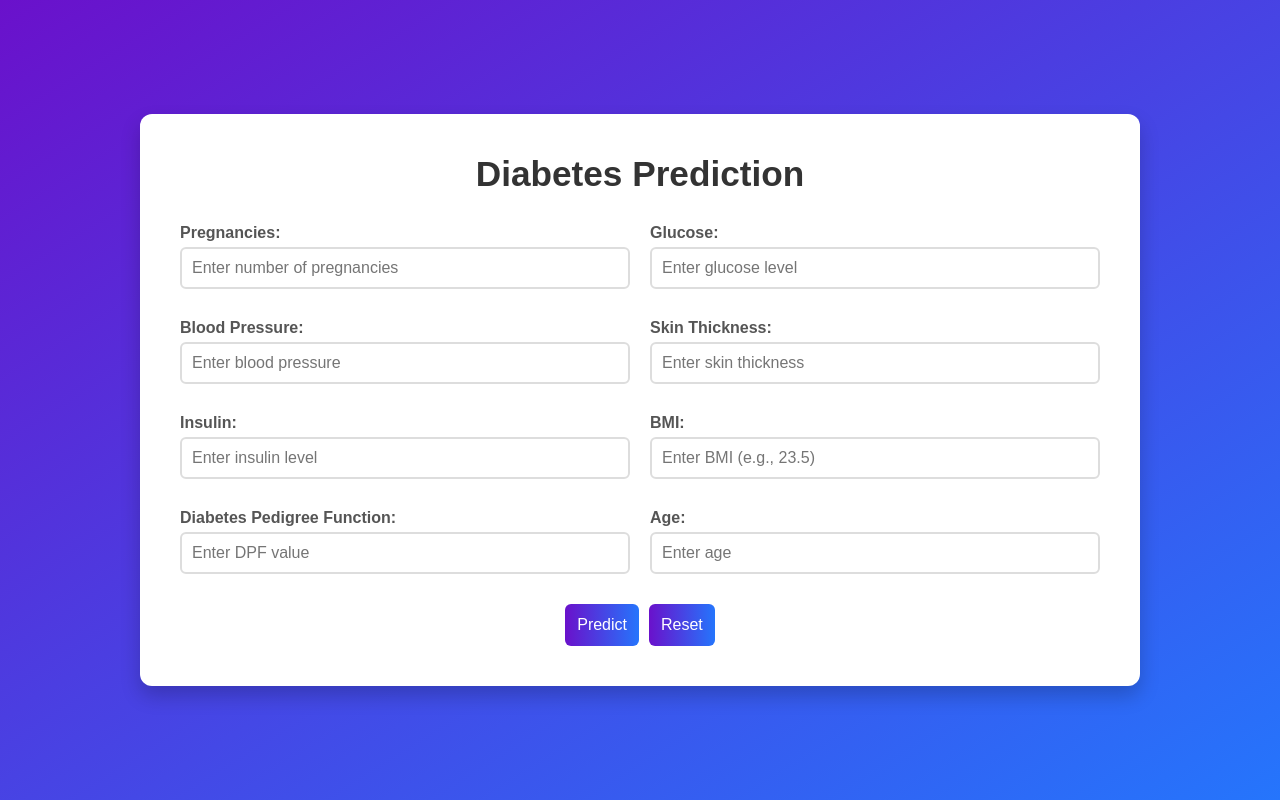
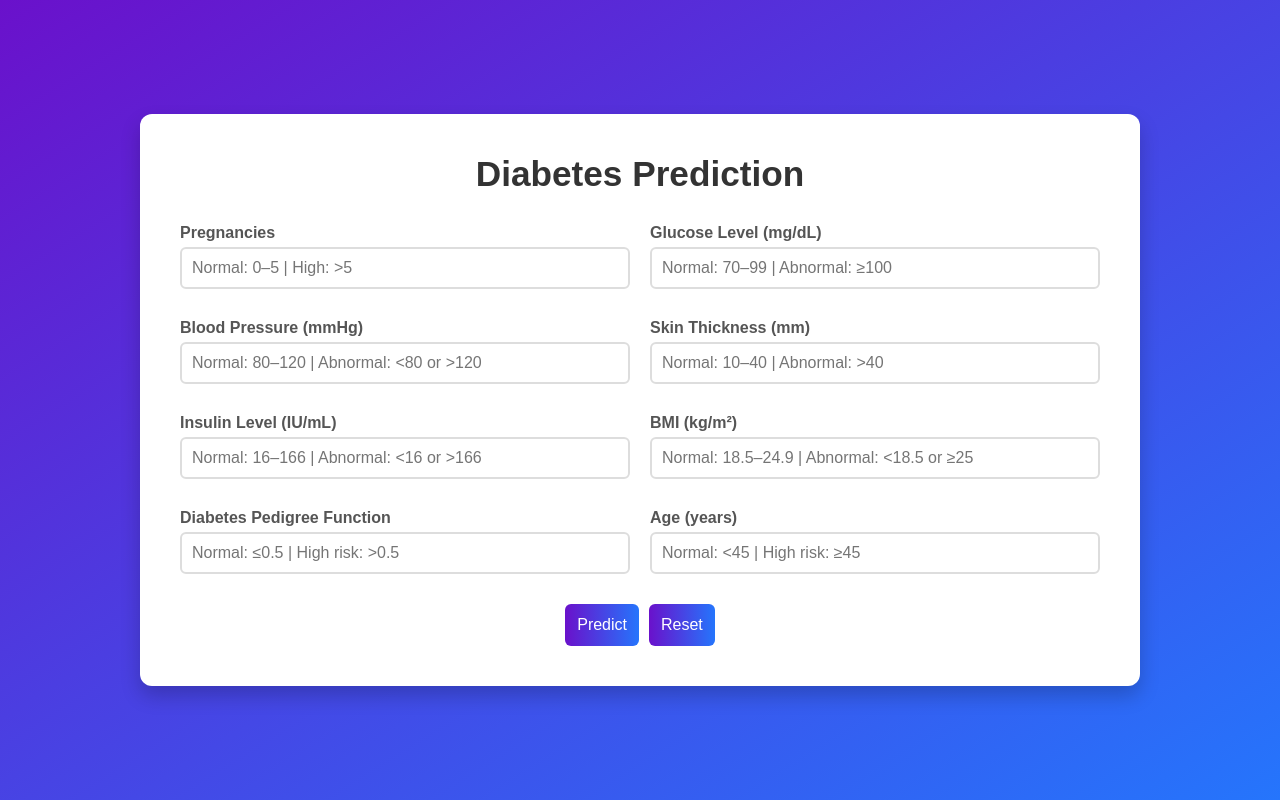
Before and after one commit to PatilShreya22/diabetes-prediction-app, a Flask app: page /prediction in a window 1280 px wide. Run offline with Flask 3, Linux system fonts and the light colour scheme; parts of the project's set-up code (start-up, migrations or seed data) failed here and were passed over.

Commit message:
Added some placeholders

```diff
--- a/templates/prediction.html
+++ b/templates/prediction.html
@@ -1,12 +1,15 @@
 <!DOCTYPE html>
 <html lang="en">
     <head>
-    <meta charset="UTF-8">
-    <meta name="viewport" content="width=device-width, initial-scale=1.0">
+        <meta charset="UTF-8" />
+        <meta name="viewport" content="width=device-width, initial-scale=1.0" />
         <title>Diabetes Prediction</title>
         <style>
             /* Reset some styles */
-        body, h1, p, label {
+            body,
+            h1,
+            p,
+            label {
                 margin: 0;
                 padding: 0;
                 box-sizing: border-box;
@@ -37,8 +40,14 @@
             }
 
             @keyframes fadeIn {
-            from { opacity: 0; transform: translateY(-20px); }
-            to { opacity: 1; transform: translateY(0); }
+                from {
+                    opacity: 0;
+                    transform: translateY(-20px);
+                }
+                to {
+                    opacity: 1;
+                    transform: translateY(0);
+                }
             }
 
             h1 {
@@ -69,7 +78,8 @@
                 font-weight: 600;
             }
 
-        input[type="number"], input[type="text"] {
+            input[type='number'],
+            input[type='text'] {
                 padding: 10px;
                 border: 2px solid #ddd;
                 border-radius: 6px;
@@ -145,12 +155,12 @@
                 color: #555;
                 font-weight: bold;
             }
-
-
         </style>
         <!-- FontAwesome Icons (for precaution list) -->
-    <link rel="stylesheet" href="https://cdnjs.cloudflare.com/ajax/libs/font-awesome/5.15.3/css/all.min.css">
-
+        <link
+            rel="stylesheet"
+            href="https://cdnjs.cloudflare.com/ajax/libs/font-awesome/5.15.3/css/all.min.css"
+        />
     </head>
     <body>
         <div class="container">
@@ -158,36 +168,93 @@
             <form id="prediction-form" method="POST">
                 <div class="form-container">
                     <div class="form-group">
-                    <label for="pregnancies">Pregnancies:</label>
-                    <input type="number" name="pregnancies" placeholder="Enter number of pregnancies" required>
+                        <label for="pregnancies">Pregnancies</label>
+                        <input
+                            type="number"
+                            id="pregnancies"
+                            name="pregnancies"
+                            placeholder="Normal: 0–5 | High: >5"
+                            required
+                        />
                     </div>
+
                     <div class="form-group">
-                    <label for="glucose">Glucose:</label>
-                    <input type="number" name="glucose" placeholder="Enter glucose level" required>
+                        <label for="glucose">Glucose Level (mg/dL)</label>
+                        <input
+                            type="number"
+                            id="glucose"
+                            name="glucose"
+                            placeholder="Normal: 70–99 | Abnormal: ≥100"
+                            required
+                        />
                     </div>
+
                     <div class="form-group">
-                    <label for="blood_pressure">Blood Pressure:</label>
-                    <input type="number" name="blood_pressure" placeholder="Enter blood pressure" required>
+                        <label for="bloodpressure">Blood Pressure (mmHg)</label>
+                        <input
+                            type="number"
+                            id="bloodpressure"
+                            name="bloodpressure"
+                            placeholder="Normal: 80–120 | Abnormal: <80 or >120"
+                            required
+                        />
                     </div>
+
                     <div class="form-group">
-                    <label for="skin_thickness">Skin Thickness:</label>
-                    <input type="number" name="skin_thickness" placeholder="Enter skin thickness" required>
+                        <label for="skinthickness">Skin Thickness (mm)</label>
+                        <input
+                            type="number"
+                            id="skinthickness"
+                            name="skinthickness"
+                            placeholder="Normal: 10–40 | Abnormal: >40"
+                            required
+                        />
                     </div>
+
                     <div class="form-group">
-                    <label for="insulin">Insulin:</label>
-                    <input type="number" name="insulin" placeholder="Enter insulin level" required>
+                        <label for="insulin">Insulin Level (IU/mL)</label>
+                        <input
+                            type="number"
+                            id="insulin"
+                            name="insulin"
+                            placeholder="Normal: 16–166 | Abnormal: <16 or >166"
+                            required
+                        />
                     </div>
+
                     <div class="form-group">
-                    <label for="bmi">BMI:</label>
-                    <input type="text" name="bmi" placeholder="Enter BMI (e.g., 23.5)" required>
+                        <label for="bmi">BMI (kg/m²)</label>
+                        <input
+                            type="number"
+                            step="0.1"
+                            id="bmi"
+                            name="bmi"
+                            placeholder="Normal: 18.5–24.9 | Abnormal: <18.5 or ≥25"
+                            required
+                        />
                     </div>
+
                     <div class="form-group">
-                    <label for="diabetes_pedigree_function">Diabetes Pedigree Function:</label>
-                    <input type="text" name="diabetes_pedigree_function" placeholder="Enter DPF value" required>
+                        <label for="dpf">Diabetes Pedigree Function</label>
+                        <input
+                            type="number"
+                            step="0.01"
+                            id="dpf"
+                            name="dpf"
+                            placeholder="Normal: ≤0.5 | High risk: >0.5"
+                            required
+                        />
                     </div>
+
                     <div class="form-group">
-                    <label for="age">Age:</label>
-                    <input type="number" name="age" placeholder="Enter age" required>
+                        <label for="age">Age (years)</label>
+                        <input
+                            type="number"
+                            id="age"
+                            name="age"
+                            placeholder="Normal: <45 | High risk: ≥45"
+                            required
+                        />
                     </div>
                 </div>
                 <div class="button-group">
@@ -207,47 +274,59 @@
                 <h2>Precautions:</h2>
                 <p id="precaution-output"></p>
                 <div class="note">
-                <p><strong>Note:</strong> Always consult a healthcare provider for an accurate diagnosis and personalized recommendations.</p>
+                    <p>
+                        <strong>Note:</strong> Always consult a healthcare
+                        provider for an accurate diagnosis and personalized
+                        recommendations.
+                    </p>
                 </div>
             </div>
         </div>
 
         <script>
-        const form = document.getElementById("prediction-form");
-        const resultSection = document.getElementById("result");
-        const resultOutput = document.getElementById("result-output");
-        const precautionsSection = document.getElementById("precautions");
-        const precautionOutput = document.getElementById("precaution-output");
+            const form = document.getElementById('prediction-form');
+            const resultSection = document.getElementById('result');
+            const resultOutput = document.getElementById('result-output');
+            const precautionsSection = document.getElementById('precautions');
+            const precautionOutput =
+                document.getElementById('precaution-output');
 
-        form.addEventListener("submit", function (e) {
+            form.addEventListener('submit', function (e) {
                 e.preventDefault(); // Prevent page reload
-            resultSection.style.display = "none"; // Hide previous result
-            precautionsSection.style.display = "none"; // Hide previous precautions
+                resultSection.style.display = 'none'; // Hide previous result
+                precautionsSection.style.display = 'none'; // Hide previous precautions
 
                 const formData = new FormData(form);
-            const glucose = parseFloat(formData.get("glucose"));
-            const bmi = parseFloat(formData.get("bmi"));
-            const age = parseInt(formData.get("age"));
+                const glucose = parseFloat(formData.get('glucose'));
+                const bmi = parseFloat(formData.get('bmi'));
+                const age = parseInt(formData.get('age'));
 
                 // Improved Risk Level Calculation based on user input
-            let riskLevel = "Low";
-            let riskMessage = "";
+                let riskLevel = 'Low';
+                let riskMessage = '';
 
                 if (glucose > 140 || bmi > 30 || age > 40) {
-                riskLevel = "High";
-                riskMessage = "Diabetes is already present, or it may occur in the next 0–5 years due to elevated glucose, BMI, or age.";
-            } else if ((glucose >= 110 && glucose <= 140) || (bmi >= 25 && bmi <= 30) || age >= 35) {
-                riskLevel = "Moderate";
-                riskMessage = "You are at moderate risk and may develop diabetes in 5–10 years if no intervention is made.";
+                    riskLevel = 'High';
+                    riskMessage =
+                        'Diabetes is already present, or it may occur in the next 0–5 years due to elevated glucose, BMI, or age.';
+                } else if (
+                    (glucose >= 110 && glucose <= 140) ||
+                    (bmi >= 25 && bmi <= 30) ||
+                    age >= 35
+                ) {
+                    riskLevel = 'Moderate';
+                    riskMessage =
+                        'You are at moderate risk and may develop diabetes in 5–10 years if no intervention is made.';
                 } else {
-                riskLevel = "Low";
-                riskMessage = "Diabetes is unlikely to occur in the next 10–20 years unless lifestyle changes are made.";
+                    riskLevel = 'Low';
+                    riskMessage =
+                        'Diabetes is unlikely to occur in the next 10–20 years unless lifestyle changes are made.';
                 }
 
                 // Simulated backend prediction
                 setTimeout(() => {
-                if (riskLevel === "High") {
-                    resultOutput.textContent = "Positive for Diabetes.";
+                    if (riskLevel === 'High') {
+                        resultOutput.textContent = 'Positive for Diabetes.';
                         precautionOutput.innerHTML = `
                         <ul>
                             <li><i class="fas fa-utensils"></i> Follow a healthy diet.</li>
@@ -257,8 +336,9 @@
 
                         </ul>
                         You currently have diabetes. Immediate care and regular monitoring are essential.`;
-                } else if (riskLevel === "Moderate") {
-                    resultOutput.textContent = "Borderline Risk: You are at moderate risk for diabetes.";
+                    } else if (riskLevel === 'Moderate') {
+                        resultOutput.textContent =
+                            'Borderline Risk: You are at moderate risk for diabetes.';
                         precautionOutput.innerHTML = `
                         <ul>
                             <li><i class="fas fa-balance-scale"></i> Eat foods that don't cause a quick rise in blood sugar.</li>
@@ -268,7 +348,8 @@
                         </ul>
                         Diabetes may develop in the next 5–10 years.`;
                     } else {
-                    resultOutput.textContent = "Low Risk: Currently, you do not have diabetes.";
+                        resultOutput.textContent =
+                            'Low Risk: Currently, you do not have diabetes.';
                         precautionOutput.innerHTML = `
                         <ul>
                            <li><i class="fas fa-carrot"></i> Eat a balanced diet and stay active.</li>
@@ -279,12 +360,10 @@
                     }
 
                     // Display result and precautions sections
-                resultSection.style.display = "block";
-                precautionsSection.style.display = "block";
+                    resultSection.style.display = 'block';
+                    precautionsSection.style.display = 'block';
                 }, 500);
             });
         </script>
-
-
     </body>
 </html>
```
Also changed, not shown: templates/index.html (+81 -26 lines). Lines whose indentation alone changed are shown as unchanged.
